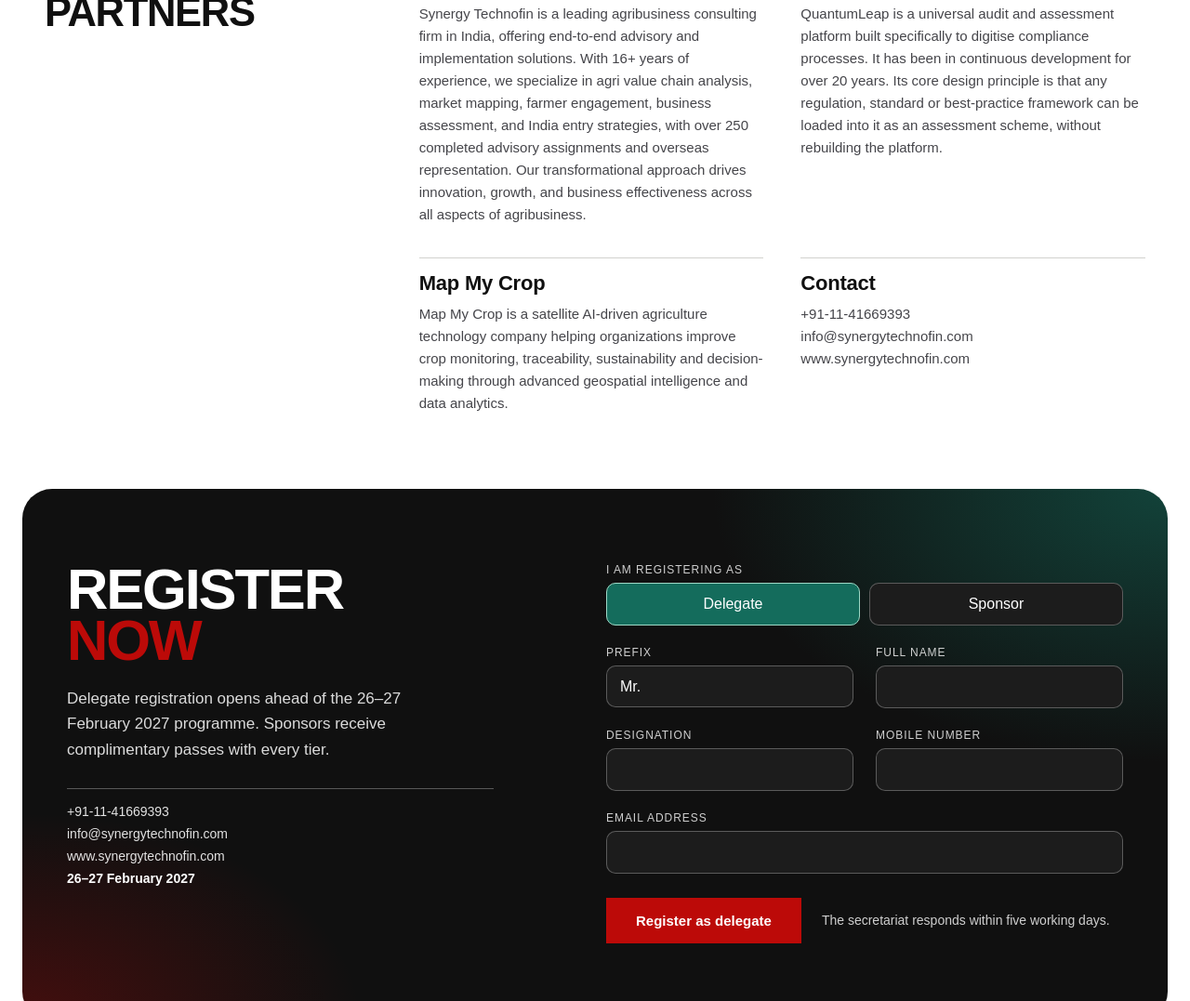
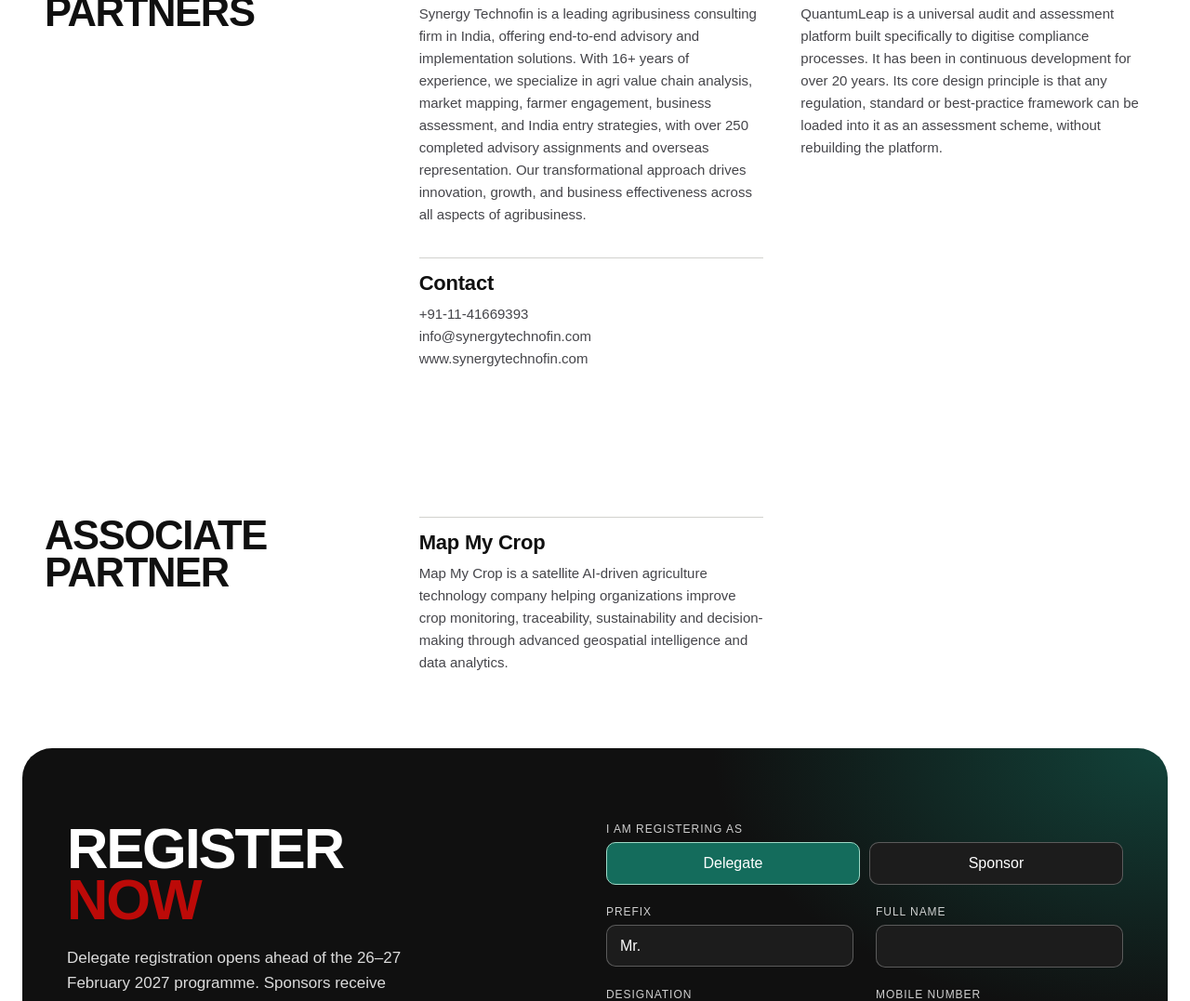
Before and after one commit to vedntzz/AgriExport, a website: page public/index.html in a window 1280 px wide. Shown: the part 9122-10199 px from the top of the page at 93% size. Drawn offline with Linux system fonts and the light colour scheme; a web font is replaced by a local one.

Commit message:
T8: Move Map My Crop to Associate Partner block

```diff
--- a/public/index.html
+++ b/public/index.html
@@ -426,8 +426,15 @@
       <div class="organisers-grid">
         <div class="organisers-content"><h3 class="organisers-subheading"><a href="https://www.synergytechnofin.com" target="_blank" rel="noopener" class="hero-link-3">Synergy Technofin</a></h3><p class="organisers-text">Synergy Technofin is a leading agribusiness consulting firm in India, offering end-to-end advisory and implementation solutions. With 16+ years of experience, we specialize in agri value chain analysis, market mapping, farmer engagement, business assessment, and India entry strategies, with over 250 completed advisory assignments and overseas representation. Our transformational approach drives innovation, growth, and business effectiveness across all aspects of agribusiness.</p></div>
         <div class="organisers-content"><h3 class="organisers-subheading">QuantumLeap (QLBS)</h3><p class="organisers-text">QuantumLeap is a universal audit and assessment platform built specifically to digitise compliance processes. It has been in continuous development for over 20 years. Its core design principle is that any regulation, standard or best-practice framework can be loaded into it as an assessment scheme, without rebuilding the platform.</p></div>
+        <div class="organisers-content-2"><h3 class="organisers-subheading">Contact</h3><p class="organisers-text-2">+91-11-41669393<br>info@synergytechnofin.com<br>www.synergytechnofin.com</p></div>
+      </div>
+    </section>
+
+    <!-- associate partner -->
+    <section id="associate-partner" class="speakers-section">
+      <h2 class="organisers-heading">Associate Partner</h2>
+      <div class="organisers-grid">
         <div class="organisers-content-2"><h3 class="organisers-subheading">Map My Crop</h3><p class="organisers-text">Map My Crop is a satellite AI-driven agriculture technology company helping organizations improve crop monitoring, traceability, sustainability and decision-making through advanced geospatial intelligence and data analytics.</p></div>
-        <div class="organisers-content-2"><h3 class="organisers-subheading">Contact</h3><p class="organisers-text-2">+91-11-41669393<br>info@synergytechnofin.com<br>www.synergytechnofin.com</p></div>
       </div>
     </section>
 
```
Also changed, not shown: tests/dom/page-content.test.js (+21 -0 lines).
